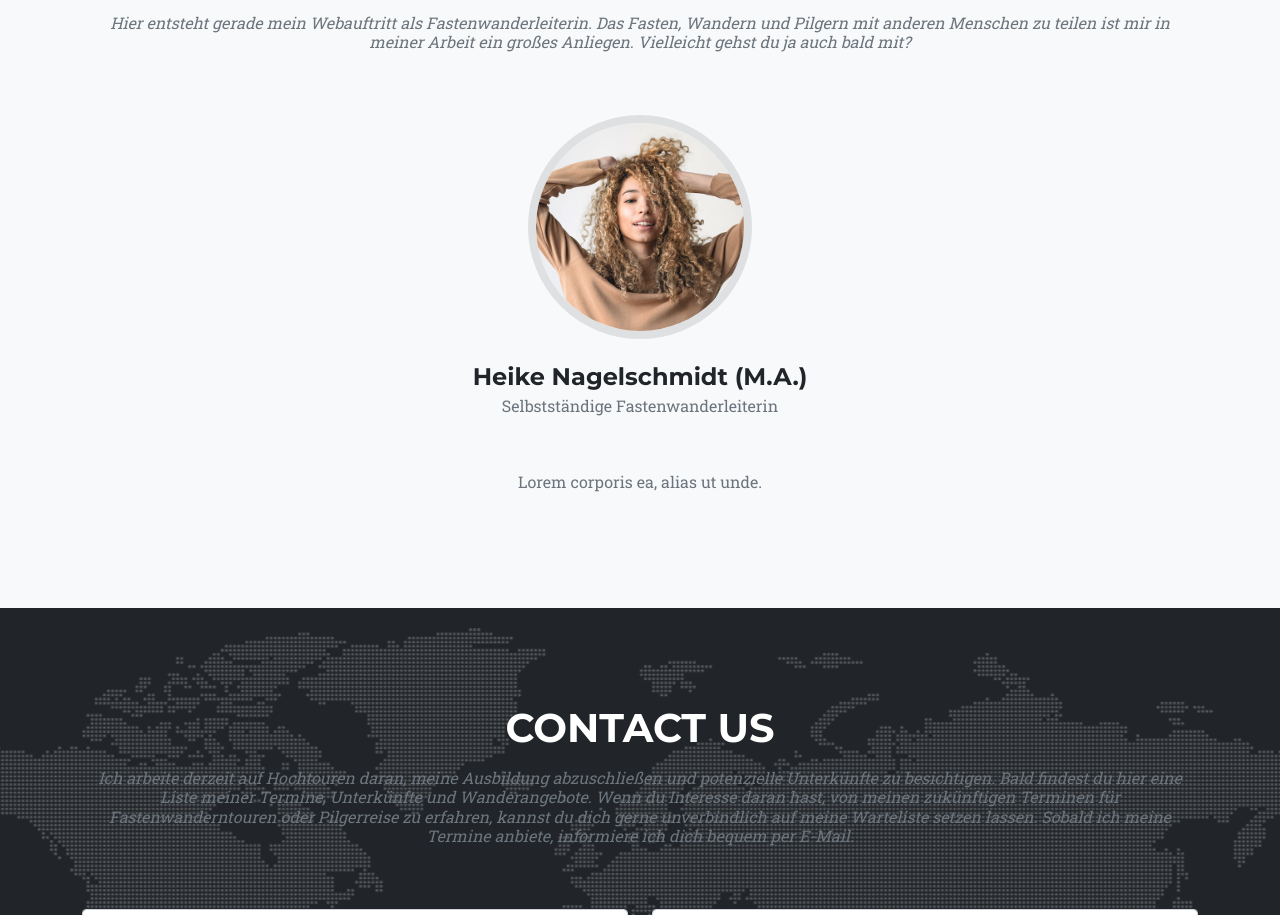
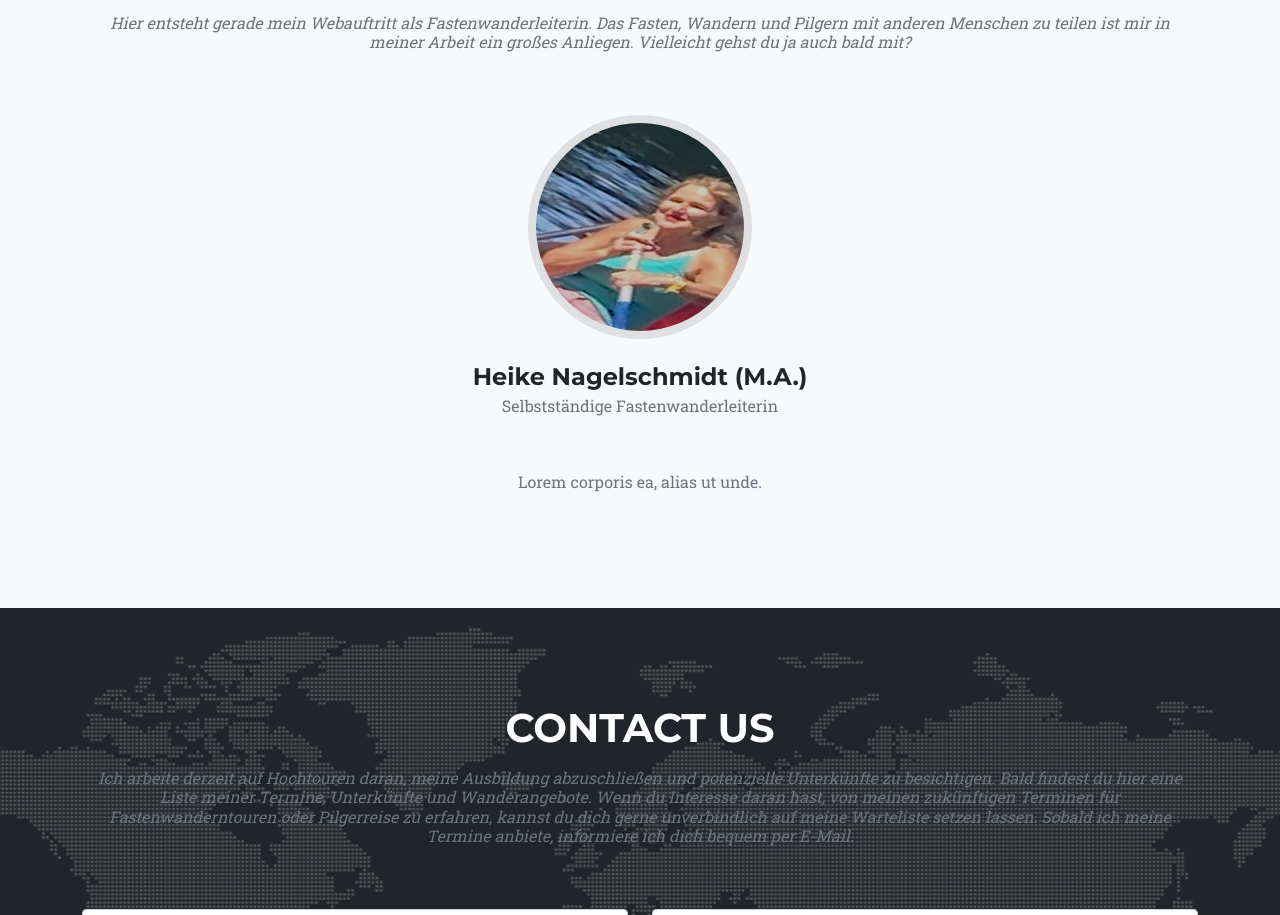
Before and after one commit to FWmC-Admin/wellness_wandern, a plain HTML site: page index.html in a window 1280 px wide. Shown: the part 891-1806 px from the top of the page. Drawn offline with nearby package versions, Linux system fonts and the light colour scheme.

Commit message:
Added a Heike picture
Temporary solution

```diff
--- a/index.html
+++ b/index.html
@@ -102,7 +102,7 @@
                     </div>
                     <div class="col-lg-4">
                         <div class="team-member">
-                            <img class="mx-auto rounded-circle" src="assets/img/team/2.jpg" alt="..." />
+                            <img class="mx-auto rounded-circle" src="assets/img/team/heike_low_quality.jpeg" alt="Heike Nagelschmidt in einem Kanu" />
                             <h4>Heike Nagelschmidt (M.A.)</h4>
                             <p class="text-muted">Selbstständige Fastenwanderleiterin</p>
                             <!--<a class="btn btn-dark btn-social mx-2" href="#!"><i class="fab fa-twitter"></i></a>-->
```
